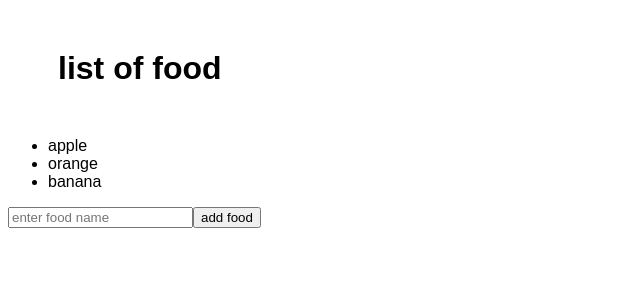
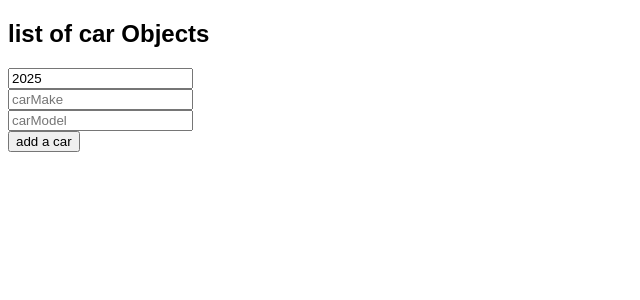
Before and after one commit to LJAMINE/React-bro-code-, a React (Vite) app in the folder my-react-app/: page / in a window 1280 px wide. Shown: the top 300 px of the page, without its empty margins (0-640 px from the left). Built offline with nearby package versions, Linux system fonts and the light colour scheme.

Commit message:
create an array of objects

```diff
--- a/my-react-app/src/App.jsx
+++ b/my-react-app/src/App.jsx
@@ -7,6 +7,7 @@ import MyComponents from "./MyComponent.jsx";
 import Counter from "./Counter.jsx";
 import ColorPicker from "./ColorPicker.jsx";
 import MyComponent1 from "./MyComponent1.jsx";
+import MyComponent2 from "./MyComponents2.jsx";
 
 // conditionnal rendering =  allow to control what gets rendered in your application based on certain condition
 // show , hide change componetn
@@ -26,7 +27,8 @@ function App() {
     {/* <MyComponents />
     <Counter /> */}
     {/* <ColorPicker/> */}
-    < MyComponent1 />
+    {/* < MyComponent1 /> */}
+    < MyComponent2 />
     </>
   );
 }
--- /dev/null
+++ b/my-react-app/src/MyComponents2.jsx
@@ -0,0 +1,69 @@
+import { element } from "prop-types";
+import React, { useState } from "react";
+function MyComponent2() {
+  const [cars, setCars] = useState([]);
+  //   const [carYear, setcarYear] = useState([new Date().getFullYear]);
+  const [carYear, setcarYear] = useState(new Date().getFullYear());
+
+  const [carMake, setcarMake] = useState([""]);
+  const [carModel, setcarModel] = useState([""]);
+
+  function handleAddCar() {
+    const newCar = { year: carYear, make: carMake, model: carModel };
+
+    setCars((c) => [...c, newCar]);
+  }
+  function handleRemoveCar(index) {
+    setCars((c) => c.filter((_, i) => i !== index));
+  }
+  function handleYearchange(event) {
+    setcarYear(event.target.value);
+  }
+  function handleMakechange(event) {
+    setcarMake(event.target.value);
+  }
+  function handlemodelchange(event) {
+    setcarModel(event.target.value);
+  }
+
+  return (
+    <div>
+      <h2>list of car Objects </h2>
+      <ul>
+        {cars.map((car, index) => (
+          <li key={index} onClick={() => handleRemoveCar(index)}>
+            {" "}
+            {car.year}
+            {car.make}
+            {car.model}{" "}
+          </li>
+        ))}
+      </ul>
+      <input
+        type="number"
+        value={carYear}
+        onChange={handleYearchange}
+        placeholder="carYear"
+      />
+      <br />
+      <input
+        type="text"
+        value={carMake}
+        onChange={handleMakechange}
+        placeholder="carMake"
+      />
+      <br />
+      <input
+        type="text"
+        value={carModel}
+        onChange={handlemodelchange}
+        placeholder="carModel"
+      />
+      <br />
+
+      <button onClick={handleAddCar}>add a car</button>
+    </div>
+  );
+}
+
+export default MyComponent2;
```
